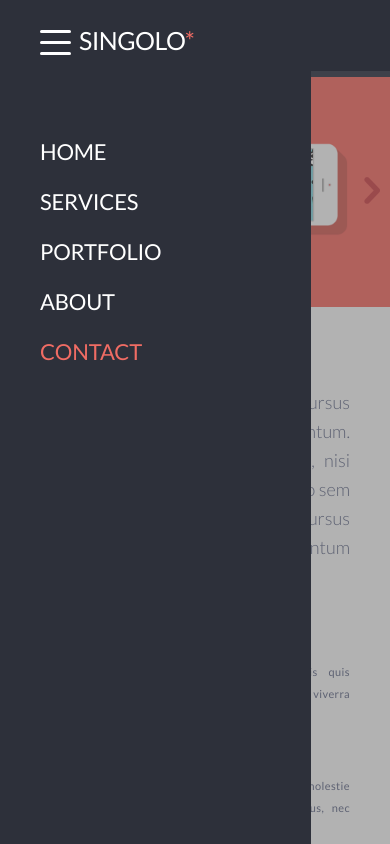
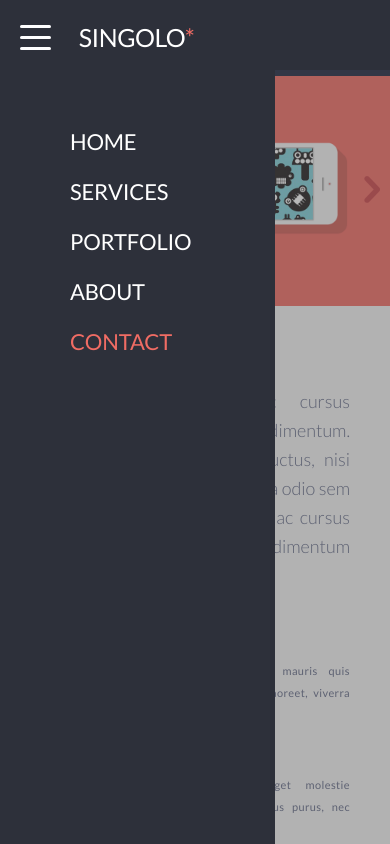
Before and after one commit to Gabriellji/singolo, a plain HTML site: page index.html in a window 390 px wide. Both pictures are taken after a click on the element 55 px from the left and 42 px from the top of the page. Shown: the top 844 px of the page. Drawn offline with Linux system fonts and the light colour scheme.

Commit message:
fix: add final corrections

```diff
--- a/script.js
+++ b/script.js
@@ -323,7 +323,7 @@
             menuHiddenOverlay.classList.add('hidden-overlay');
             menuHamburgerButton.classList.add('clicked__hamburger');
             menuNavigation.style.left = "0%";
-            menuLogo.style.left = "30%";
+            menuLogo.style.left = "35%";
 
         }
 
--- a/style.css
+++ b/style.css
@@ -5,8 +5,8 @@ body {
     }
 
     .header {
-    position:sticky;
-    min-height:71px;
+    position:fixed;
+    width: 100%;
     top:0;
     z-index:100;
     background:#2d303a;
@@ -20,7 +20,11 @@ body {
     padding:10px;
     box-sizing:border-box;
     }
-
+/*
+    .header .wrapper {
+    padding: 10px 10px 5px 10px;
+    }
+     */
     .inner-header {
     display:flex;
     justify-content:space-between;
@@ -52,7 +56,7 @@ body {
 
     .hidden-overlay {
     position:fixed;
-    top:71px;
+    top:76px;
     left:0;
     width:100%;
     height:100%;
@@ -153,6 +157,7 @@ body {
 
     .slider .wrapper {
     padding:0 10px;
+    margin-top: 96px;
     }
 
     .inner-slider {
@@ -300,7 +305,7 @@ body {
 
     .layout-3-column {
     margin-top:49px;
-    margin-bottom:18px;
+    margin-bottom: 13px;
     }
 
     .services-title h2 {
@@ -547,8 +552,16 @@ body {
     }
 
     @media (max-width: 767px) {
+    .header .wrapper {
+    padding: 10px 0px 5px 20px;
+    }
+
     .inner-header {
-    margin-top:20px;
+    margin: 15px 0;
+    }
+
+    .slider .wrapper {
+    margin-top: 76px;
     }
 
     .header__navigation {
@@ -557,10 +570,10 @@ body {
     justify-content:left;
     padding:0;
     flex-direction:column;
-    padding:20px;
-    top:71px;
+    padding: 20px 0 20px 50px;
+    top: 61px;
     left:-100%;
-    width:271px;
+    width:225px;
     height:100vh;
     background-color:#2D303A;
     transition:all .5s ease-in-out;
@@ -571,7 +584,6 @@ body {
     position:relative;
     width:31px;
     height:25px;
-    margin:0 20px 0 0;
     cursor:pointer;
     transition:all .5s ease-in-out;
     }
@@ -583,7 +595,7 @@ body {
     .singolo-logo {
     position:absolute;
     left:50%;
-    transform:translate(-50%,-23%);
+    transform:translate(-50%, -17%);
     transition:all .5s ease-in-out;
     }
 
@@ -750,7 +762,7 @@ body {
 
     @media (max-width: 565px) {
     .singolo-logo {
-    transform:translate(-33%,-23%);
+    transform:translate(-50%, -17%);
     }
 
     .control {
@@ -760,7 +772,7 @@ body {
 
     @media (max-width: 375px) {
     .singolo-logo {
-    transform:translate(-27%,-23%);
+    transform:translate(-50%, -17%);
     }
 
     .vertical-transperent {
@@ -808,7 +820,7 @@ body {
 
     @media (max-width: 320px) {
     .singolo-logo {
-    transform:translate(-16%,-23%);
+    transform:translate(-50%, -17%);
     }
     }
 
```
